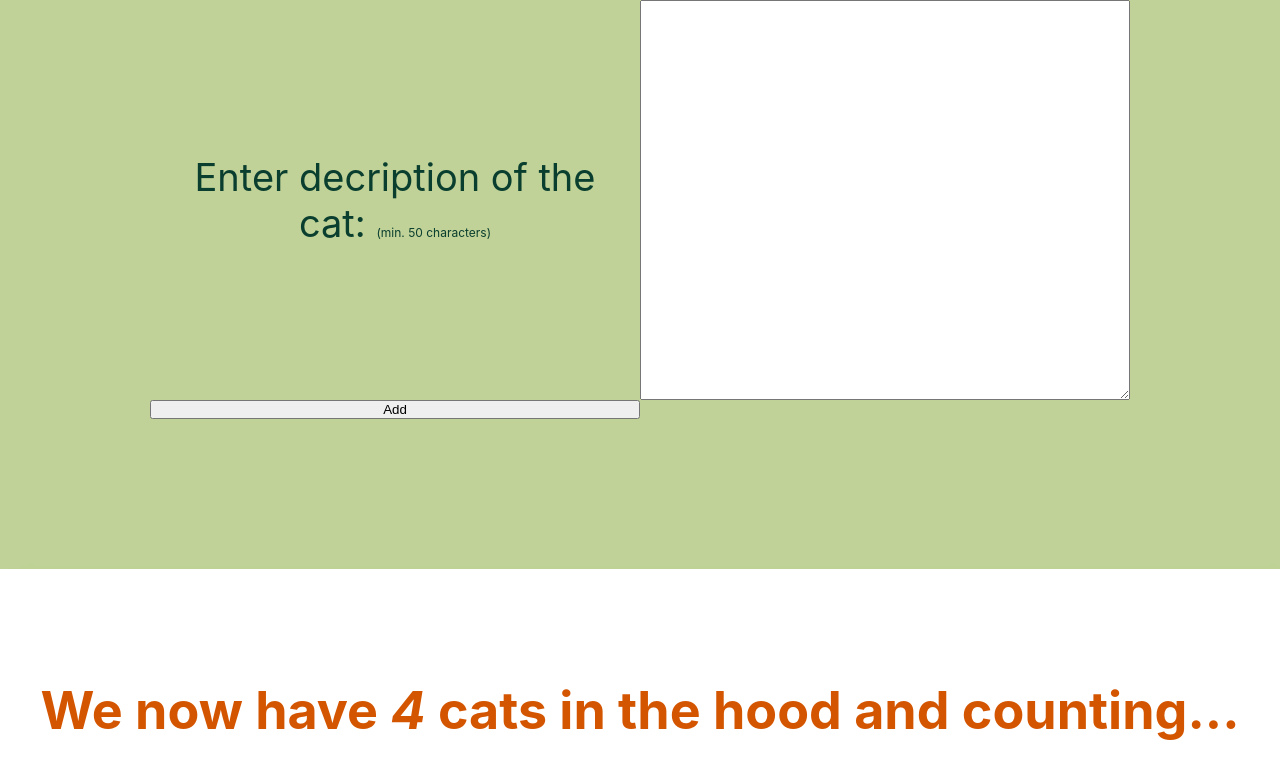
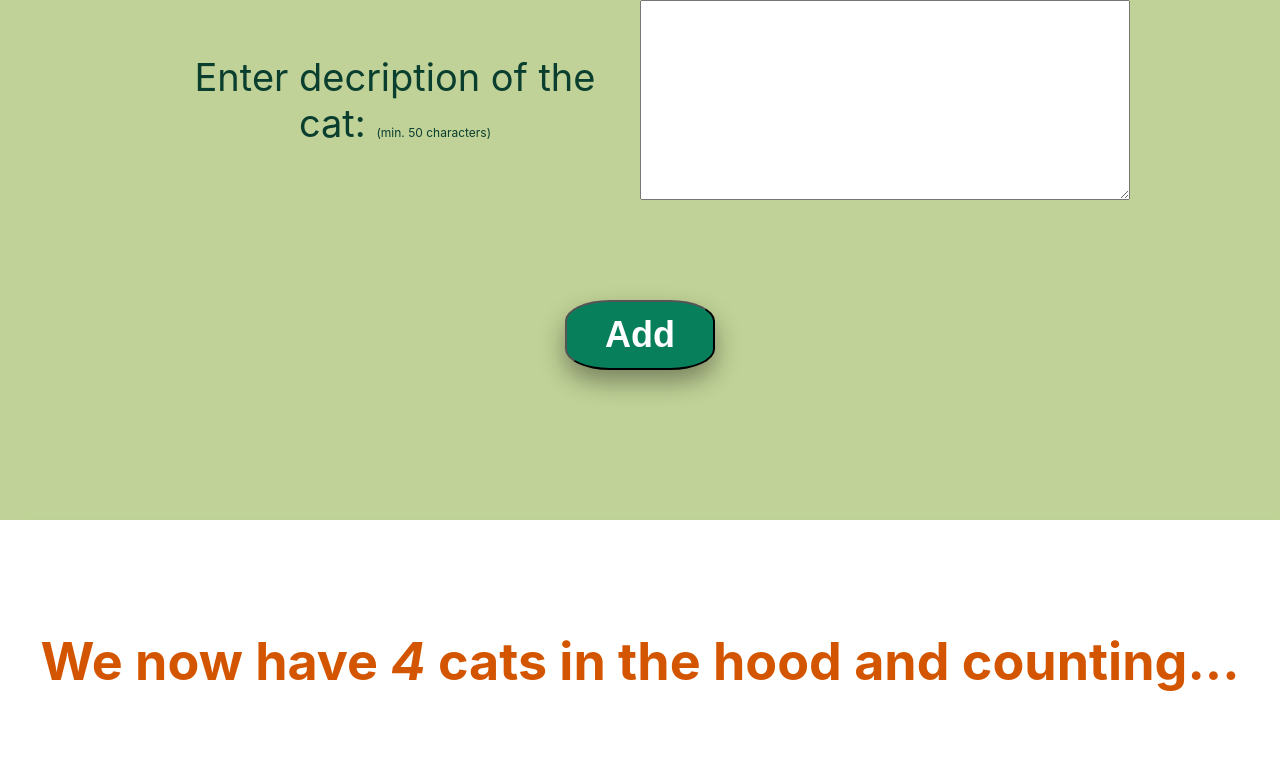
Before and after one commit to SenseiZarkoDukic/cats-from-the-hood, a React (Create React App) app: page /CatsList in a window 1280 px wide. Shown: the part 3320-4098 px from the top of the page. Built offline with nearby package versions, Linux system fonts and the light colour scheme.

Commit message:
Styled the form more and button element. Also gave the button onClick event as handleSumit function. Gave in CSS cursor:pointer style so on hover it will show that it is clickable, made it more clickable with the new box-shadow-lighter className, that makes perfect shadow to the button ADD element.

```diff
--- a/src/App.js
+++ b/src/App.js
@@ -352,7 +352,13 @@ function AddNewCat({ newIdNumber, onNewIdNumber, onAddNewCat, allCats }) {
           value={description}
           onChange={(e) => setDescription(e.target.value)}
         ></textarea>
-        <button>Add</button>
+        <button
+          className="btn--add-cat box-shadow-lighter"
+          on
+          onClick={() => handleSubmit}
+        >
+          Add
+        </button>
       </form>
     </div>
   );
--- a/src/index.css
+++ b/src/index.css
@@ -282,6 +282,10 @@ article {
   box-shadow: 0 12px 24px rgb(0, 0, 0);
 }
 
+.box-shadow-lighter {
+  box-shadow: 0 12px 24px rgba(0, 0, 0, 0.368);
+}
+
 .ListOfCats {
   display: grid;
 
@@ -341,5 +345,19 @@ article {
 }
 
 .form-description {
-  height: 40rem;
+  height: 20rem;
 }
+
+.btn--add-cat {
+  background-color: #087f5b;
+  color: #fff;
+  font-size: 3.6rem;
+  font-weight: 800;
+  width: 15rem;
+  height: 7rem;
+  justify-self: center;
+  grid-column: -3/-1;
+  border-radius: 30%;
+  margin-top: 10rem;
+  cursor: pointer;
+}
```
